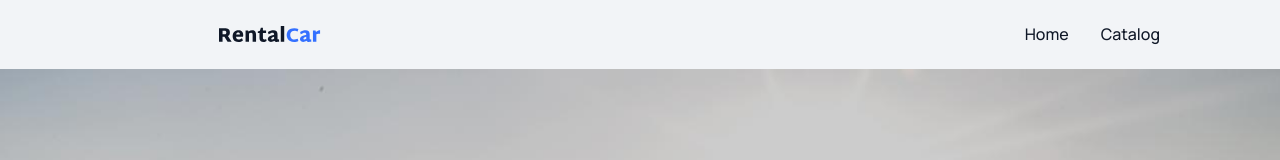
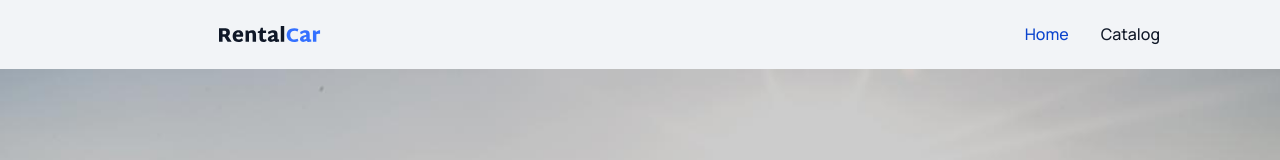
Before and after one commit to hanna-uler/rental-car-app, a React (Vite) app: page / in a window 1280 px wide. Shown: the top 160 px of the page. Built offline with nearby package versions, Linux system fonts and the light colour scheme.

Commit message:
style active NavLink

```diff
--- a/src/components/Header/Header.jsx
+++ b/src/components/Header/Header.jsx
@@ -1,7 +1,11 @@
 import { NavLink } from "react-router-dom";
 import css from "./Header.module.css"
+import clsx from "clsx"
 import svgSprite from "../../images/icons.svg"
 
+const buildLinkClass = ({ isActive }) => {
+    return clsx(css.navLink, isActive && css.activeLink);
+};
 export default function Header() {
     return (
         <div className={css.container}>
@@ -9,8 +13,8 @@ export default function Header() {
                 <use href={`${svgSprite}#icon-logo`} ></use>
             </svg>
             <ul className={css.navList}>
-                <NavLink to="/" className={css.navLink}>Home</NavLink>
-                <NavLink to="/catalog" className={css.navLink}>Catalog</NavLink>
+                <NavLink to="/" className={buildLinkClass}>Home</NavLink>
+                <NavLink to="/catalog" className={buildLinkClass}>Catalog</NavLink>
             </ul>
         </div>
     )
--- a/src/components/Header/Header.module.css
+++ b/src/components/Header/Header.module.css
@@ -20,3 +20,6 @@
   padding-top: 24px;
   padding-bottom: 24px;
 }
+.activeLink {
+  color: var(--button-hover);
+}
```
